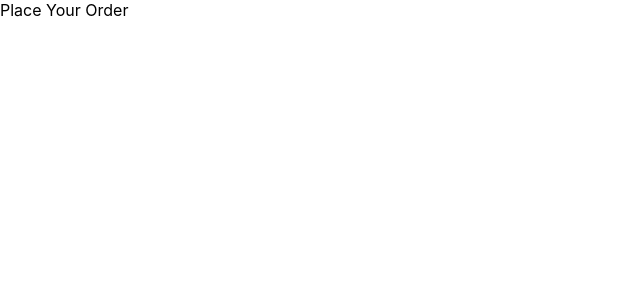
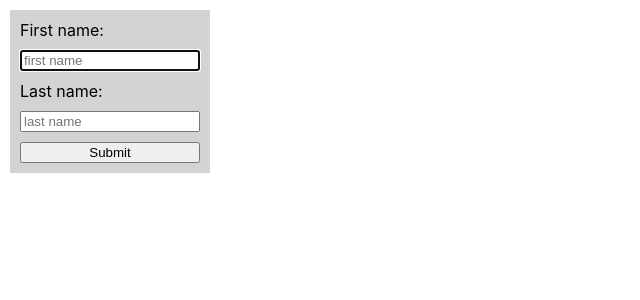
Before and after one commit to Urszuja/Carma.Restaurant.Project.Typescript.NextJS, a Next.js app in the folder carma-app/: page /order/final in a window 1280 px wide. Shown: the top 300 px of the page, without its empty margins (0-640 px from the left). Built offline with nearby package versions, Linux system fonts and the light colour scheme.

Commit message:
form styled created

```diff
--- /dev/null
+++ b/carma-app/components/Form/Form.styled.ts
@@ -0,0 +1,13 @@
+import styled from "styled-components";
+
+const StyledForm = styled.form`
+  background-color: lightgrey;
+  display: flex;
+  flex-direction: column;
+  width: 200px;
+  gap: 10px;
+  margin: 10px 10px;
+  padding: 10px 10px;
+`;
+
+export default StyledForm;
--- /dev/null
+++ b/carma-app/components/Form/Form.tsx
@@ -0,0 +1,40 @@
+import React from "react";
+import StyledForm from "./Form.styled";
+import type Client from "../../model/Client";
+
+function Form() {
+  const handleSubmit = (e: React.SyntheticEvent<EventTarget>) => {
+    console.log(e.target);
+  };
+
+  return (
+    <StyledForm action="#" method="post">
+      <label htmlFor="first">First name:</label>
+      <input
+        type="text"
+        id="first"
+        name="first"
+        min={2}
+        max={30}
+        required
+        pattern="[A-Za-z]"
+        autoFocus
+        placeholder="first name"
+      />
+      <label htmlFor="last">Last name:</label>
+      <input
+        type="text"
+        id="last"
+        name="last"
+        required
+        min={2}
+        max={50}
+        pattern="[A-Za-z]"
+        placeholder="last name"
+      />
+      <button type="submit">Submit</button>
+    </StyledForm>
+  );
+}
+
+export default Form;
--- a/carma-app/next.config.js
+++ b/carma-app/next.config.js
@@ -2,6 +2,9 @@
 const nextConfig = {
   reactStrictMode: true,
   swcMinify: true,
-}
+  compiler: {
+    styledComponents: true,
+  },
+};
 
-module.exports = nextConfig
+module.exports = nextConfig;
--- a/carma-app/pages/order/final.tsx
+++ b/carma-app/pages/order/final.tsx
@@ -1,9 +1,12 @@
-import React from 'react'
+import React from "react";
+import Form from "../../components/Form/Form";
 
 function PlaceOrderPage() {
   return (
-    <div>Place Your Order</div>
-  )
+    <div>
+      <Form />
+    </div>
+  );
 }
 
-export default PlaceOrderPage
+export default PlaceOrderPage;
```
Also changed, not shown: carma-app/.babelrc.
